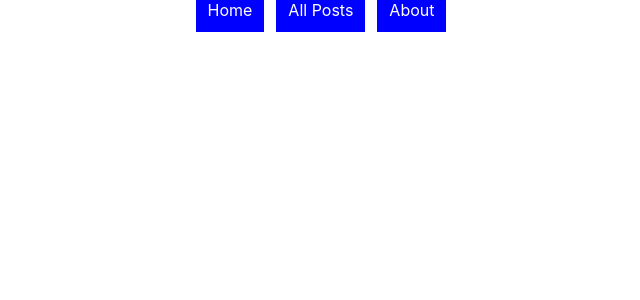
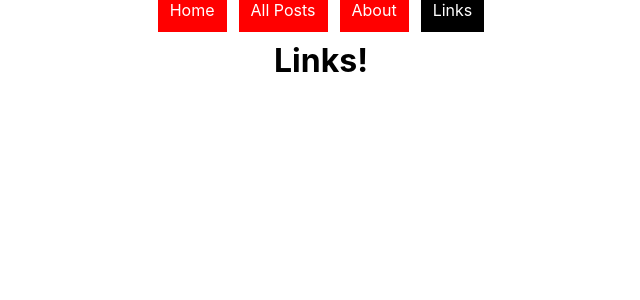
Before and after one commit to Veenie/figpics, a React (Create React App) app in the folder frontend/: page /links in a window 1280 px wide. Shown: the top 300 px of the page, without its empty margins (319-959 px from the left). Built offline with nearby package versions, Linux system fonts and the light colour scheme.

Commit message:
links added, tweaks

```diff
--- a/frontend/src/App.js
+++ b/frontend/src/App.js
@@ -8,7 +8,7 @@ import {Route} from 'react-router-dom'
 import Home from './components/Home'
 import About from './components/About'
 import Navbar from './components/NavBar'
-
+import Links from './components/Links'
 class App extends React.Component {
 
 
@@ -28,7 +28,7 @@ class App extends React.Component {
       <Route exact path="/" component={Home} />
       <Route exact path="/about" component={About} />
       <Route exact path="/posts" component={PostsContainer} />
-
+      <Route exact path="/links" component={Links} />
     </div>
   );
 }
--- /dev/null
+++ b/frontend/src/components/Links.js
@@ -0,0 +1,9 @@
+import React from 'react';
+
+class Links extends React.Component {
+  render() {
+    return <h1>Links!</h1>
+  }
+}
+
+export default Links;
--- a/frontend/src/components/NavBar.js
+++ b/frontend/src/components/NavBar.js
@@ -5,7 +5,7 @@ const link = {
   width: '100px',
   padding: '12px',
   margin: '0 6px 6px',
-  background: 'blue',
+  background: 'red',
   textDecoration: 'none',
   color: 'white',
 }
@@ -41,6 +41,14 @@ class Navbar extends React.Component {
             background: 'black'
           }}
         >About</NavLink>
+        <NavLink
+          to="/links"
+          exact
+          style={link}
+          activeStyle={{
+            background: 'black'
+          }}
+        >Links</NavLink>
 
       </div>
     )
```
